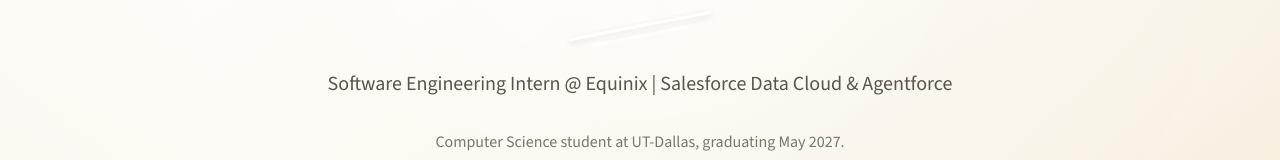
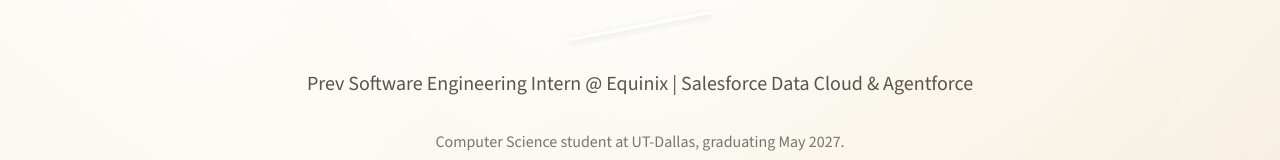
Before and after one commit to joelmanjet/AboutJoelJoseph, a Next.js app: page / in a window 1280 px wide. Shown: the part 354-514 px from the top of the page. Built offline with nearby package versions, Linux system fonts and the light colour scheme.

Commit message:
Update hero subtitle to Prev Software Engineering Intern @ Equinix

```diff
--- a/app/components/HeroSection.tsx
+++ b/app/components/HeroSection.tsx
@@ -28,7 +28,7 @@ export default function HeroSection() {
         </h1>
         <ChromeBeam withFaintLine />
         <p className="text-lg sm:text-xl text-warm-gray mb-6 sm:mb-8">
-          Software Engineering Intern @ Equinix | Salesforce Data Cloud &amp; Agentforce
+          Prev Software Engineering Intern @ Equinix | Salesforce Data Cloud &amp; Agentforce
         </p>
         <p className="text-warm-gray/80 max-w-2xl mx-auto text-sm sm:text-base px-4">
           Computer Science student at UT-Dallas, graduating May 2027.
```
